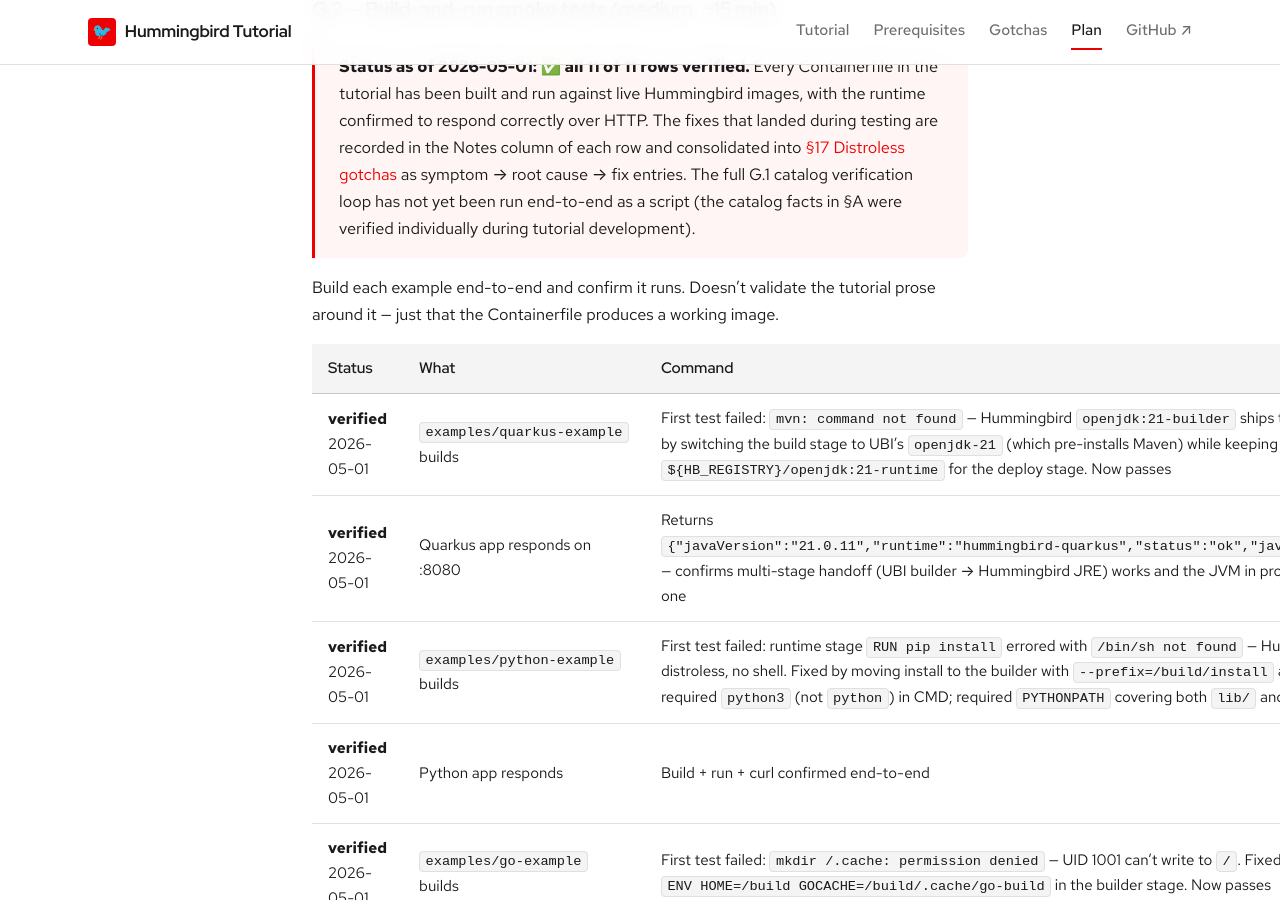
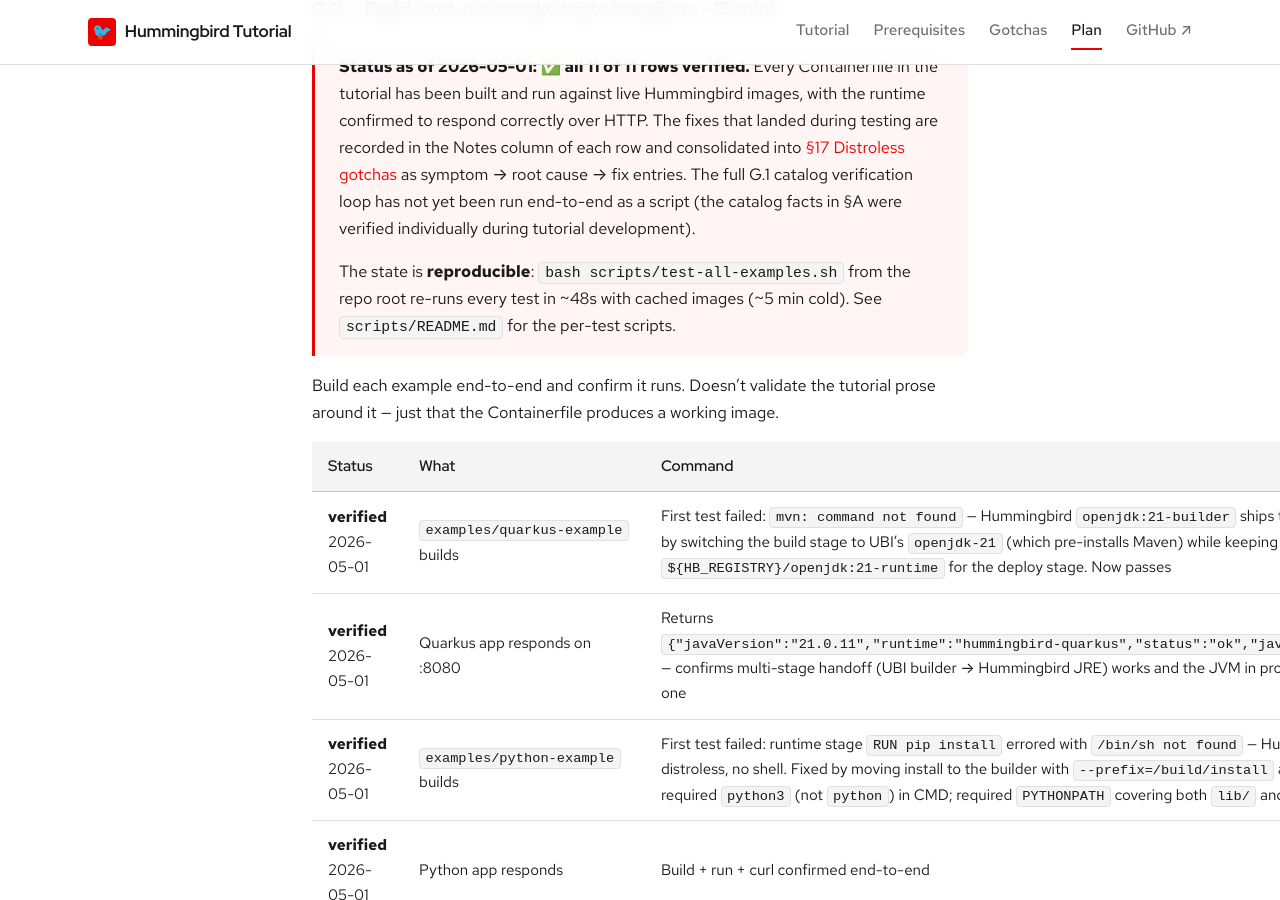
Before and after one commit to patterncatalyst/hummingbird-tutorial, a Jekyll site: the page built from _plans/reconciliation-plan.md, in a window 1280 px wide and 900 px high, scrolled down 13060 px. Built offline with Jekyll 4.4.1, drawn with Linux system fonts in a browser that asks for light colours; some web fonts are replaced.

Commit message:
G.2 banner: testing matrix is reproducible via scripts/test-all-examples.sh

```diff
--- a/_plans/reconciliation-plan.md
+++ b/_plans/reconciliation-plan.md
@@ -263,6 +263,10 @@
 > verification loop has not yet been run end-to-end as a script
 > (the catalog facts in §A were verified individually during
 > tutorial development).
+>
+> The state is **reproducible**: `bash scripts/test-all-examples.sh`
+> from the repo root re-runs every test in ~48s with cached images
+> (~5 min cold). See `scripts/README.md` for the per-test scripts.
 
 Build each example end-to-end and confirm it runs. Doesn't validate
 the tutorial prose around it — just that the Containerfile produces
```
